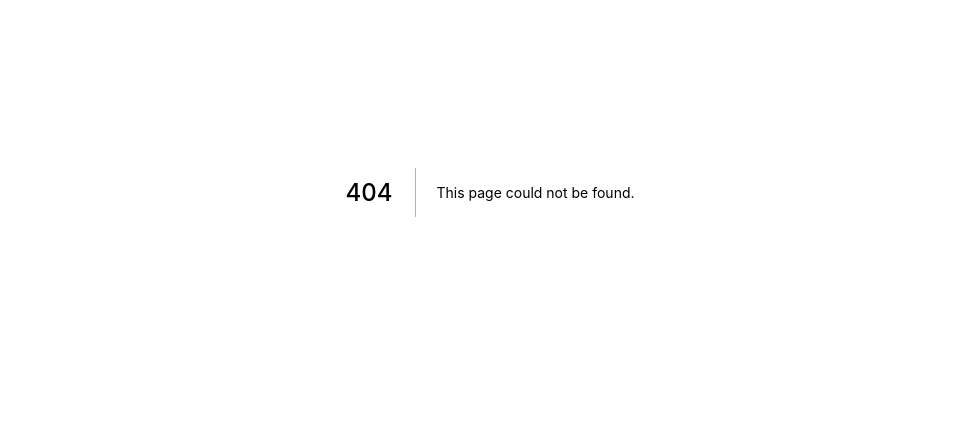
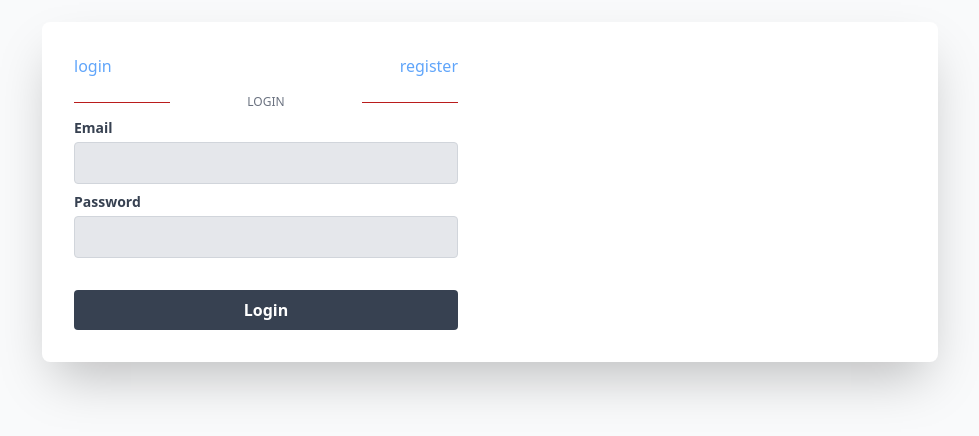
Before and after one commit to AhmedJallouli/Nextjs12-ts-tw-jit, a Next.js app: page /auth in a window 1280 px wide. Before the commit this address had no page. Shown: the part 208-644 px from the top of the page, without its empty margins (150-1129 px from the left). Built offline with nearby package versions, Linux system fonts and the light colour scheme.

Commit message:
adds auth Page

```diff
--- a/package.json
+++ b/package.json
@@ -7,9 +7,11 @@
     "lint": "next lint"
   },
   "dependencies": {
+    "formik": "^2.2.9",
     "next": "latest",
     "react": "^17.0.2",
-    "react-dom": "^17.0.2"
+    "react-dom": "^17.0.2",
+    "yup": "^0.32.11"
   },
   "devDependencies": {
     "@types/node": "17.0.4",
--- /dev/null
+++ b/pages/auth.tsx
@@ -0,0 +1,68 @@
+import {
+  LoginForm,
+  RegisterForm,
+} from '@components/authentication/Authentication'
+import React, { useState } from 'react'
+
+export default function Auth() {
+  const [tab, setTab] = useState(1)
+  return (
+    <div className="flex h-screen w-screen items-center justify-center bg-gray-50">
+      <div className="flex w-full flex-row">
+        <div className="flex-1 py-12">
+          <div className="mx-auto flex max-w-sm overflow-hidden rounded-lg bg-white shadow-2xl lg:max-w-4xl">
+            <div className="w-full p-8 lg:w-1/2">
+              <ul className="flex w-full justify-between">
+                <li className="text-blue-400" onClick={() => setTab(1)}>
+                  login
+                </li>
+                <li className="text-blue-400" onClick={() => setTab(2)}>
+                  register
+                </li>
+              </ul>
+              <div className={`${tab == 1 ? 'block' : 'hidden'}`}>
+                <Login />
+              </div>
+              <div className={`${tab == 2 ? 'block' : 'hidden'}`}>
+                <Register />
+              </div>
+            </div>
+          </div>
+        </div>
+      </div>
+    </div>
+  )
+}
+
+function Login() {
+  return (
+    <div>
+      <div className="mt-4 flex items-center justify-between">
+        <span className="w-1/5 border-b border-red-700 lg:w-1/4"></span>
+        <a href="#" className="text-center text-xs uppercase text-gray-500">
+          Login
+        </a>
+        <span className="w-1/5 border-b border-red-700 lg:w-1/4"></span>
+      </div>
+      <div>
+        <LoginForm />
+      </div>
+    </div>
+  )
+}
+function Register() {
+  return (
+    <div>
+      <div className="mt-4 flex items-center justify-between">
+        <span className="w-1/5 border-b border-red-700 lg:w-1/4"></span>
+        <a href="#" className="text-center text-xs uppercase text-gray-500">
+          Register
+        </a>
+        <span className="w-1/5 border-b border-red-700 lg:w-1/4"></span>
+      </div>
+      <div>
+        <RegisterForm />
+      </div>
+    </div>
+  )
+}
--- a/pages/index.tsx
+++ b/pages/index.tsx
@@ -1,4 +1,4 @@
-import Documentation from '@components/dashboard/Documentation'
+import { Documentation } from '@components/dashboard/Dashboard'
 import MainLayout from 'layouts/MainLayout'
 
 export default function Home() {
@@ -7,7 +7,6 @@ export default function Home() {
       <MainLayout>
         <div className="mt-6 flex max-w-4xl flex-wrap items-center justify-around sm:w-full">
           <Documentation header={'Documentation body'} body={'qdssq'} />
-
           <Documentation header={'Learn body'} body={'qdssq'} />
           <Documentation header={'Learn body'} body={'qdssq'} />
           <Documentation header={'Learn body'} body={'qdssq'} />
--- a/pages/page.tsx
+++ /dev/null
@@ -1,6 +0,0 @@
-import MainLayout from 'layouts/MainLayout'
-import React from 'react'
-
-export default function page() {
-  return <MainLayout></MainLayout>
-}
--- a/src/components/Footer.tsx
+++ /dev/null
@@ -1,26 +0,0 @@
-import React from 'react'
-import Image from 'next/image'
-
-export default function Footer() {
-  return (
-    <div>
-      <footer className="flex h-24 w-full items-center justify-center border-t">
-        <a
-          className="pa flex items-center justify-center"
-          href="https://vercel.com?utm_source=create-next-app&utm_medium=default-template&utm_campaign=create-next-app"
-          target="_blank"
-          rel="noopener noreferrer"
-        >
-          Powered by{' '}
-          <Image
-            src="/vercel.svg"
-            alt="Vercel Logo"
-            width={50}
-            height={50}
-            className="ml-2 h-4"
-          />
-        </a>
-      </footer>
-    </div>
-  )
-}
--- /dev/null
+++ b/src/components/authentication/Authentication.tsx
@@ -0,0 +1,102 @@
+import { Formik, Field, Form, ErrorMessage } from 'formik'
+import * as yup from 'yup'
+
+const registerSchema = yup.object({
+  email: yup.string().email().required(),
+  password: yup.string().required().min(3),
+})
+
+export const RegisterForm = () => (
+  <Formik
+    initialValues={{
+      email: '',
+      password: '',
+    }}
+    validationSchema={registerSchema}
+    onSubmit={(values) => {
+      alert(JSON.stringify(values, null, 2))
+    }}
+  >
+    <Form>
+      <label className="label" htmlFor="email">
+        Email
+      </label>
+      <Field className="field" id="email" name="email" />
+      <ErrorMessage component="div" className="errorMsg" name="email" />
+
+      <label className="label" htmlFor="name">
+        Name
+      </label>
+      <Field className="field" id="name" name="name" />
+      <ErrorMessage component="div" className="errorMsg" name="name" />
+
+      <label className="label" htmlFor="age">
+        Age
+      </label>
+      <Field className="field" id="age" name="age" />
+      <ErrorMessage component="div" className="errorMsg" name="age" />
+
+      <label className="label" htmlFor="password">
+        Password
+      </label>
+      <Field className="field" id="password" name="password" />
+      <ErrorMessage component="div" className="errorMsg" name="password" />
+      <button type="submit" className="button">
+        Login
+      </button>
+    </Form>
+  </Formik>
+)
+
+const loginSchema = yup.object().shape({
+  email: yup.string().email().required(),
+  password: yup.string().required().min(3),
+})
+
+export const LoginForm = () => (
+  <Formik
+    initialValues={{
+      email: '',
+      password: '',
+    }}
+    validationSchema={loginSchema}
+    onSubmit={async (values) => {
+      const loginFormData = new FormData()
+
+      loginFormData.append('username', values.email)
+      loginFormData.append('password', values.password)
+      fetch('http://localhost:8080/', {
+        method: 'POST',
+        mode: 'cors',
+        body: loginFormData, // body data type must match "Content-Type" header
+      })
+      // try {
+      //   const response = await fetch({
+      //     method: 'post',
+      //     url: '/api/login',
+      //     data: values,
+      //     // headers: { 'Content-Type': 'multipart/form-data' },
+      //   })
+      // } catch (error) {
+      //   console.log(error)
+      // }
+      alert(JSON.stringify(values, null, 2))
+    }}
+  >
+    <Form>
+      <label className="label" htmlFor="email">
+        Email
+      </label>
+      <Field className="field" id="email" name="email" />
+      <ErrorMessage component="div" className="errorMsg" name="email" />
+      <label className="label" htmlFor="password">
+        Password
+      </label>
+      <Field className="field" id="password" name="password" />
+      <ErrorMessage component="div" className="errorMsg" name="password" />
+      <button type="submit" className="button">
+        Login
+      </button>
+    </Form>
+  </Formik>
+)
--- a/src/components/dashboard/Documentation.tsx
+++ b/src/components/dashboard/Dashboard.tsx
@@ -5,7 +5,7 @@ type DocumentationInterface = {
   body: String
 }
 
-export default function Documentation(props: DocumentationInterface) {
+export function Documentation(props: DocumentationInterface) {
   return (
     <a
       href="https://nextjs.org/docs"
--- a/src/styles/globals.css
+++ b/src/styles/globals.css
@@ -5,3 +5,15 @@
 .btn {
   @apply cursor-pointer rounded-full py-2 px-3 text-xs font-bold uppercase tracking-wider;
 }
+.label {
+  @apply block pt-2 pb-1 text-sm font-bold text-gray-700;
+}
+.field {
+  @apply block w-full appearance-none rounded border border-gray-300 bg-gray-200 py-2 px-4 text-gray-700 focus:outline-none;
+}
+.button {
+  @apply mt-8 w-full rounded bg-gray-700 py-2 px-4 font-bold text-white hover:bg-gray-600;
+}
+.errorMsg {
+  @apply text-sm text-red-500;
+}
```
Also changed, not shown: src/layouts/MainLayout.tsx (+18 -2 lines), 1 other file (tests, documents, lock files or other folders).
